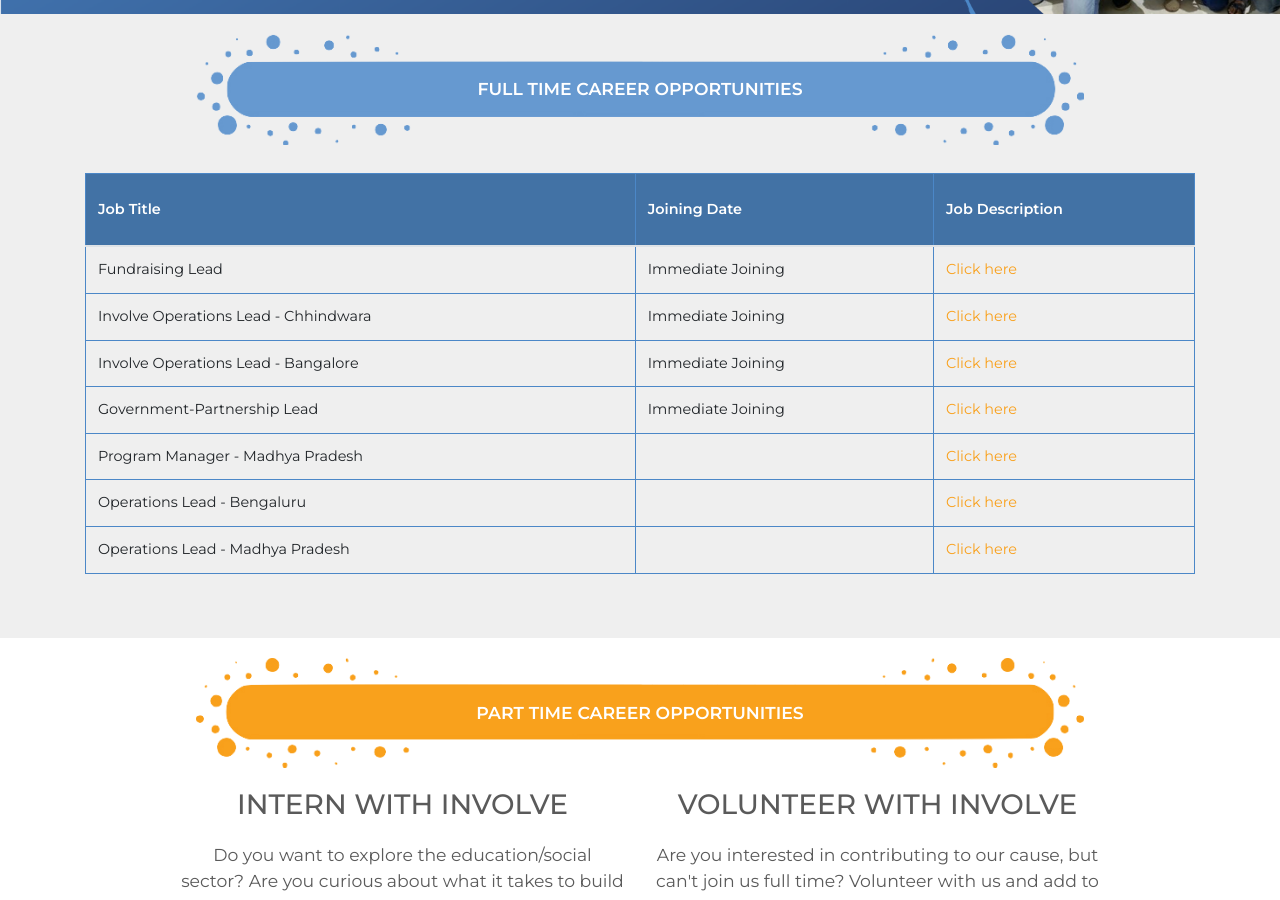
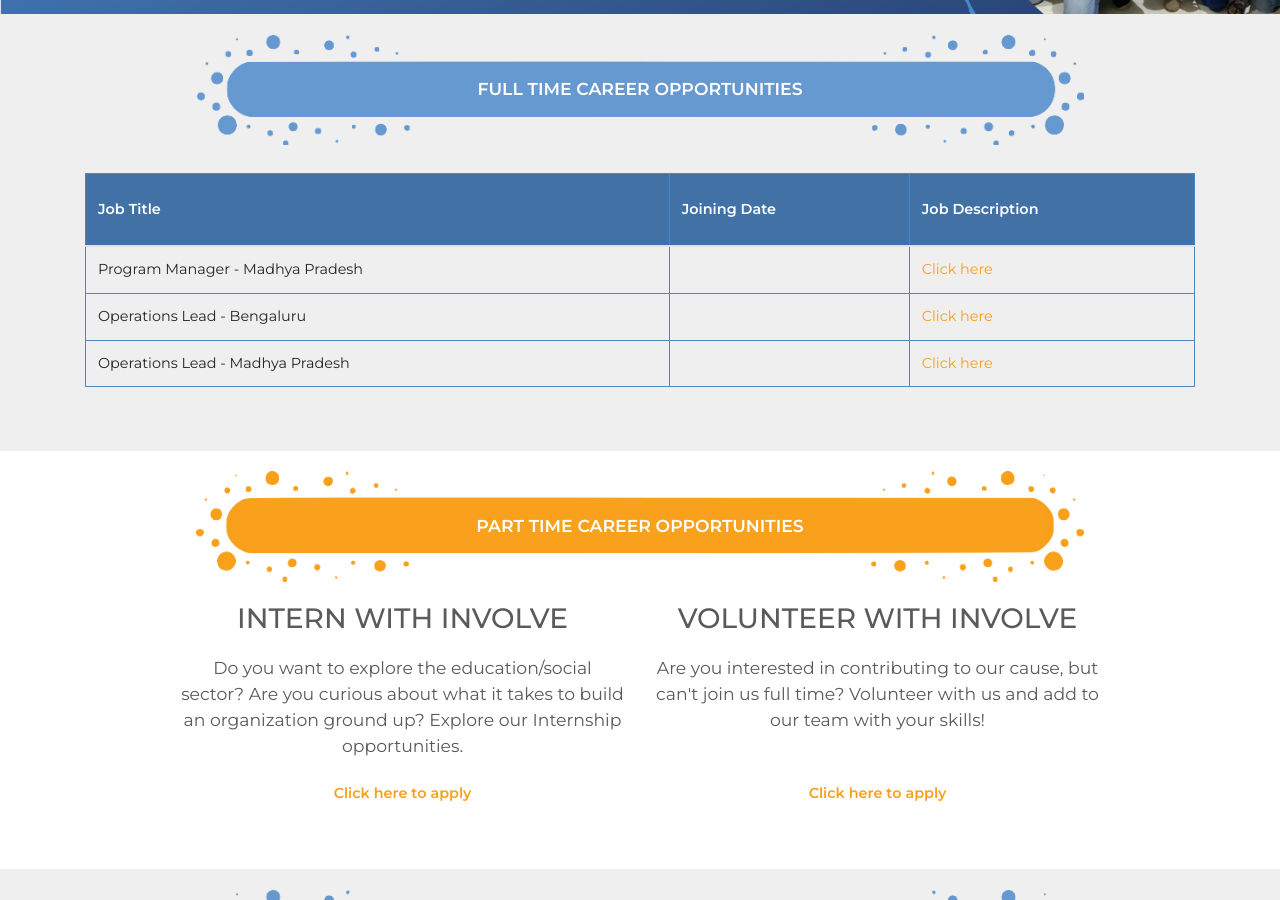
Before and after one commit to Involve-Edu/involveedupublic, a Jekyll site: the page built from get-involved.md, in a window 1280 px wide and 900 px high, scrolled down 402 px. Built offline with Jekyll 4.4.1, drawn with Linux system fonts in a browser that asks for light colours; comment, search, counter and statistics services are not loaded.

Commit message:
Remove Previous Openings

```diff
--- a/_data/get-involved.yml
+++ b/_data/get-involved.yml
@@ -4,22 +4,6 @@
 carrers:
   title: FULL TIME CAREER OPPORTUNITIES
   jobs:
-    - title: Fundraising Lead
-      date: Immediate Joining
-      apply_link: https://docs.google.com/document/d/1s4jvDsEPWTa52WmBsl7sDPiiPV5C0AJdRLRkcx-nNTA/edit
-
-    - title: Involve Operations Lead - Chhindwara
-      date: Immediate Joining
-      apply_link: https://drive.google.com/file/d/1bfuKfYAD2q4f-Oye-WueEMZuXzbjimr5/view?usp=sharing
-
-    - title: Involve Operations Lead - Bangalore
-      date: Immediate Joining
-      apply_link: https://drive.google.com/file/d/1YSINFSIDb2SAmGYMY70czJmoJ1i_3Ikx/view?usp=sharing
-
-    - title: Government-Partnership Lead
-      date: Immediate Joining
-      apply_link: https://docs.google.com/document/d/1AObfzcFtwPJby9xae_8kFf70V5D6VL8sYaX6D9IfBAM/edit
-
     - title: Program Manager - Madhya Pradesh
       date:
       apply_link: https://docs.google.com/document/d/1-WjCRTYWFTLHsBZOu9hTPjmQ36oHLLNv9_h1iRCmlNE/edit
```
